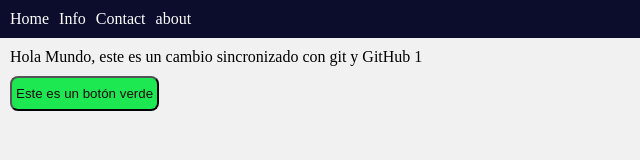
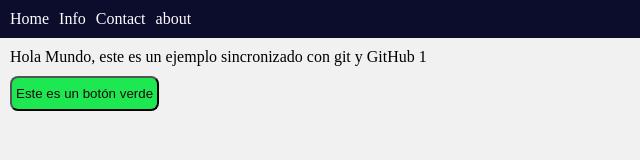
Before and after one commit to DarkChic/ejemplo-Git, a plain HTML site: page index.html in a window 1280 px wide. Shown: the full height of the page, 0-640 px from the left. Drawn offline with Linux system fonts and the light colour scheme.

Commit message:
Agregar texto

```diff
--- a/index.html
+++ b/index.html
@@ -17,7 +17,7 @@
       </ul>
     </div>
     <div class="container">
-      <p>Hola Mundo, este es un cambio sincronizado con git y GitHub 1</p>
+      <p>Hola Mundo, este es un ejemplo sincronizado con git y GitHub 1</p>
       <div class="actions">
         <button>Este es un botón verde</button>
       </div>
```
